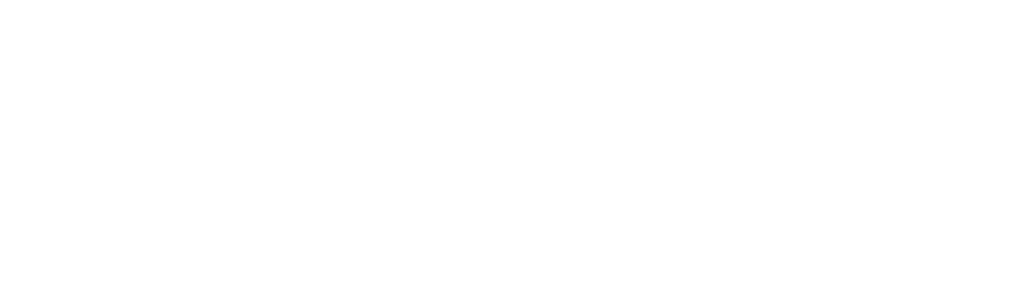
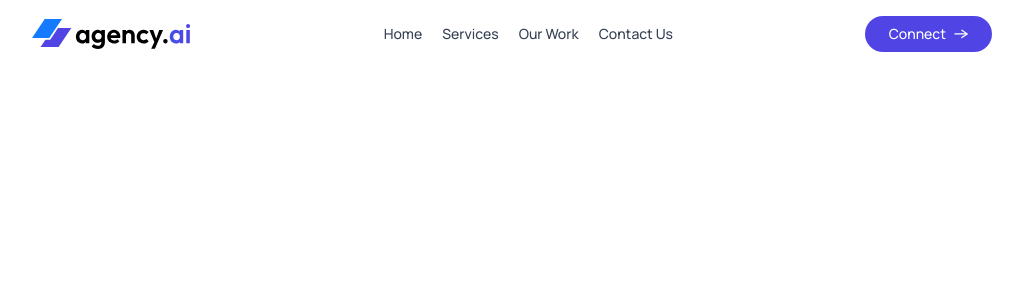
Before and after one commit to Staggs-hertz/agency.ai, a React app: page / in a window 1280 px wide. Shown: the top 300 px of the page, without its empty margins (128-1151 px from the left). Built offline with nearby package versions, Linux system fonts and the light colour scheme; the HTML template or start-up script is replaced by a standard one.

Commit message:
create responsive navbar component

```diff
--- a/src/App.jsx
+++ b/src/App.jsx
@@ -1,9 +1,13 @@
-import React from 'react';
+import React, { useState } from 'react';
+import Navbar from './components/Navbar';
 
 const App = () => {
+
+const[theme, setTheme] = useState('light');
+
   return (
-    <div>
-
+    <div className='dark:bg-black relative'>
+      <Navbar theme={theme} setTheme={setTheme}/>
     </div>
   )
 }
--- /dev/null
+++ b/src/components/Navbar.jsx
@@ -0,0 +1,37 @@
+import React, { useState } from 'react';
+import assets from '../assets/assets';
+
+const Navbar = ({theme}) => {
+
+  //useState to control the navigation of the menu-sidebar
+  const [sidebarOpen, setSidebarOpen] = useState(false);
+
+  return (
+    <div className='flex justify-between items-center px-4 sm:px-12 lg:px-24 xl:px-40 py-4 sticky top-0 z-20 backdrop-blur-xl font-medium bg-white/50 dark:bg-gray-900/70'>
+
+
+      <img src={theme === 'dark' ? assets.logo_dark : assets.logo} className='w-32 sm:w-40' alt=''/>
+
+      <div className={`text-gray-700 dark:text-white sm:text-sm ${sidebarOpen ? 'max-sm:w-60 max-sm:pl-10' : 'max-sm:w-0 overflow-hidden'} max-sm:fixed top-0 bottom-0 right-0 max-sm:min-h-screen max-sm:h-full max-sm:flex-col max-sm:text-white max-sm:pt-20 flex sm:items-center gap-5 max-sm:bg-primary transition-all`}>
+
+        <img src={assets.close_icon} className='absolute right-4 top-4 w-5 sm:hidden' onClick={() => setSidebarOpen(false)} alt="" />
+
+        <a href="#" onClick={() => setSidebarOpen(false)} className='sm:hover:border-b'>Home</a>
+        <a href="#services" onClick={() => setSidebarOpen(false)} className='sm:hover:border-b'>Services</a>
+        <a href="#our-work" onClick={() => setSidebarOpen(false)} className='sm:hover:border-b'>Our Work</a>
+        <a href="#contact-us" onClick={() => setSidebarOpen(false)} className='sm:hover:border-b'>Contact Us</a>
+      </div>
+
+      <div className='flex items-center gap-2 sm:gap-4'>
+        <a href="#contact-us"  className='text-sm max-sm:hidden bg-primary px-6 py-2 text-white rounded-full flex items-center cursor-pointer gap-2 hover:scale-105 transition-all'>
+          Connect <img src={assets.arrow_icon} width={14} alt="" />
+        </a>
+      </div>
+
+      <img src={theme === "light" ? assets.menu_icon : assets.menu_icon_dark} className='sm:hidden w-8' onClick={() => setSidebarOpen(true)} alt="" />
+    </div>
+
+  )
+}
+
+export default Navbar
--- a/src/index.css
+++ b/src/index.css
@@ -4,7 +4,7 @@
 
 @custom-variant dark (&:where(.dark, .dark *));
 
-* {
+*{
     font-family: "Manrope", sans-serif;
     font-weight: 500;
 }
```
